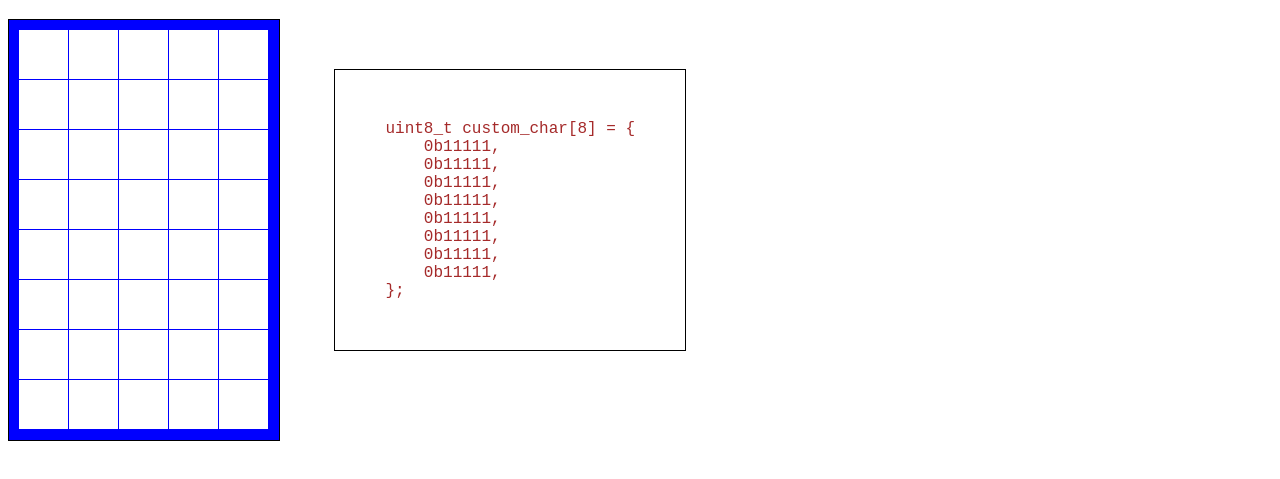
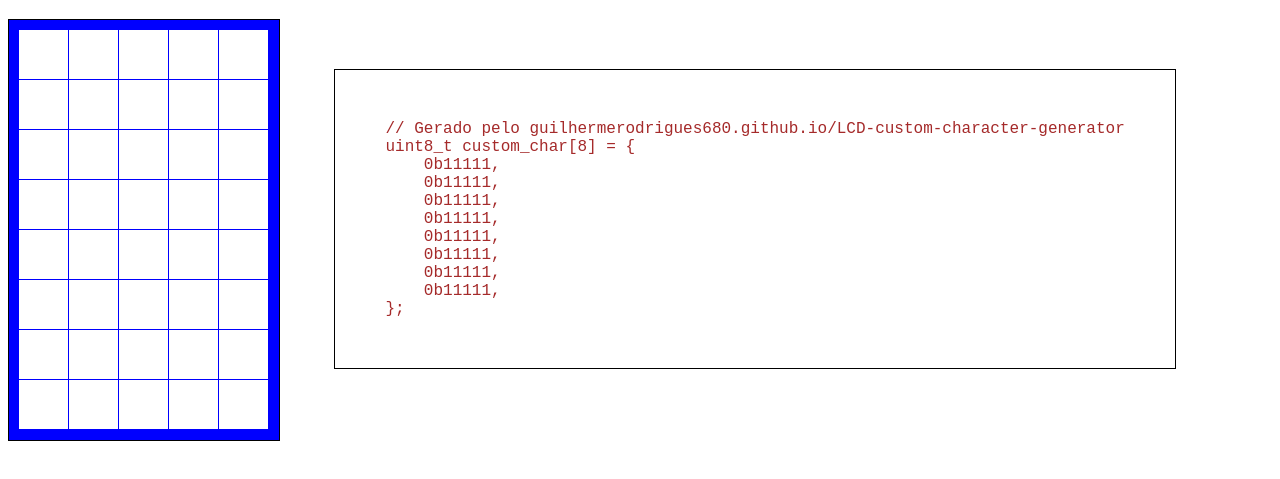
Before and after one commit to guilhermerodrigues680/LCD-custom-character-generator, a plain HTML site: page index.html in a window 1280 px wide. Shown: the part 61-540 px from the top of the page. Drawn offline with Linux system fonts and the light colour scheme.

Commit message:
WIP: v0.2

```diff
--- a/script.js
+++ b/script.js
@@ -4,7 +4,9 @@ var canvas = document.getElementById('canvas'),
     context = canvas.getContext('2d'),
     elements = [];
 
+
 canvas.addEventListener('click', canvasClick, false);
+
 
 function draw() {
     if (canvas.getContext) {
@@ -40,51 +42,45 @@ function draw() {
 
 
 function canvasClick(event) {
-    var xVal = event.pageX - elemLeft,
+    let xVal = event.pageX - elemLeft,
         yVal = event.pageY - elemTop;
-    // console.log("X: %s, Y: %s", event.clientX, event.clientY)
-    // console.log("X: %s, Y: %s", xVal, yVal)
 
-    elements.forEach(function (ele, idx) {
+    elements.forEach(function (ele) {
         if (yVal > ele.y && yVal < ele.y + ele.height && xVal > ele.x && xVal < ele.x + ele.width) {
-            // console.debug(`element ${idx} clicked ${ele.lin}:${ele.col}`);
-            let c = context.getImageData(ele.x, ele.y, 1, 1)
-            // console.debug(c);
+            let c = context.getImageData(ele.x, ele.y, 1, 1);
             let eleColor = rgbToHex(c.data[0], c.data[1], c.data[2]);
-            // console.debug(eleColor)
 
-            context.fillStyle = eleColor == "#0000FF" ? "#FFFFFF" : "#0000FF"
+            context.fillStyle = eleColor == "#0000FF" ? "#FFFFFF" : "#0000FF";
             context.fillRect(ele.x, ele.y, ele.width, ele.height);
 
             readDots();
         }
     });
-    console.log(event);
-    // console.log(this);
 }
 
 
 function readDots() {
-    let code = document.querySelector( "#code" );
-    code.innerHTML = "uint8_t custom_char[8] = {\n"
+    let codeDOM = document.querySelector( "#code" );
+    codeDOM.innerHTML = "// Gerado pelo guilhermerodrigues680.github.io/LCD-custom-character-generator\n"
+    codeDOM.innerHTML += "uint8_t custom_char[8] = {\n"
 
     elements.forEach(function (ele, idx) {
         let c = context.getImageData(ele.x, ele.y, 1, 1);
         let eleColor = rgbToHex(c.data[0], c.data[1], c.data[2]);
         let txt = eleColor == "#FFFFFF" ? 1 : 0;
-        // console.debug(eleColor, idx)
-        code.innerHTML+= idx%5 == 0 ? '&nbsp;&nbsp;&nbsp;&nbsp;0b' : ''
-        code.innerHTML += '' + txt + ((idx+1) % 5 == 0 ? ',\n' : '')
+
+        codeDOM.innerHTML += idx % 5 == 0 ? '&nbsp;&nbsp;&nbsp;&nbsp;0b' : '';
+        codeDOM.innerHTML += txt + ((idx+1) % 5 == 0 ? ',\n' : '');
     });
 
-    code.innerHTML += "};"
+    codeDOM.innerHTML += "};"
 }
 
 
 function rgbToHex(r, g, b) {
     const hexR = ('0' + r.toString(16)).slice(-2),
         hexG = ('0' + g.toString(16)).slice(-2),
-        hexB = ('0' + b.toString(16)).slice(-2)
+        hexB = ('0' + b.toString(16)).slice(-2);
 
     return ('#' + hexR + hexG + hexB).toUpperCase();
 }
```
Also changed, not shown: index.html (+1 -0 lines), 1 other file.
